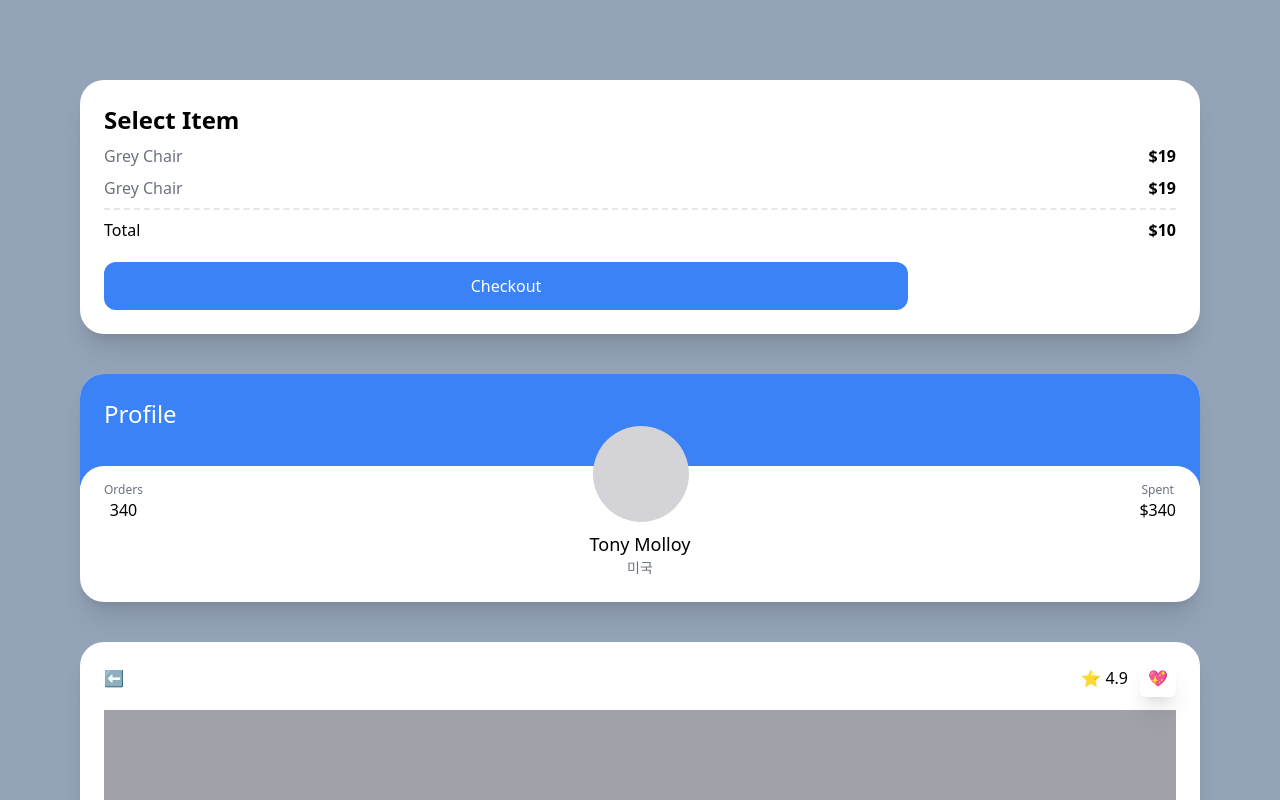
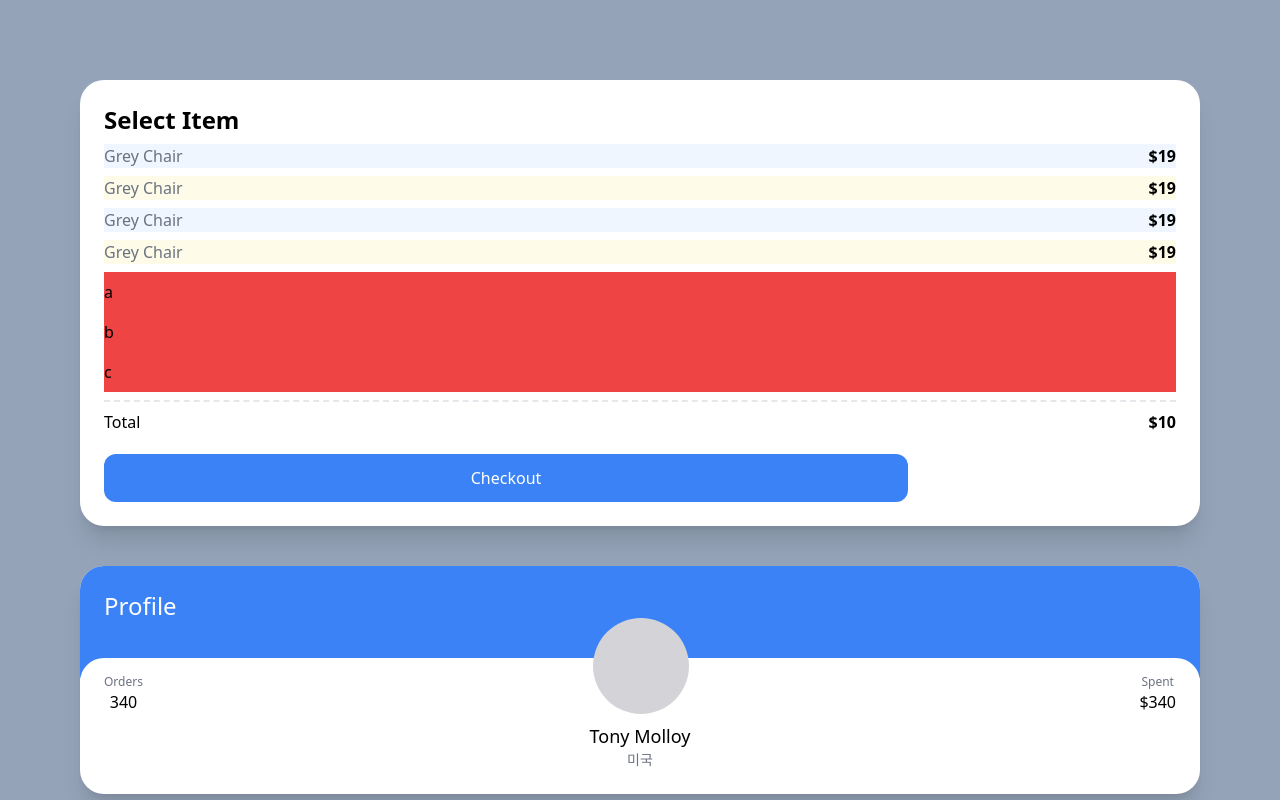
Before and after one commit to gangslee/carrot-market, a Next.js app: page / in a window 1280 px wide. Shown: the top 800 px of the page. Built offline with nearby package versions, Linux system fonts and the light colour scheme.

Commit message:
Modifieres for Lists with TailwindCSS

```diff
--- a/pages/index.tsx
+++ b/pages/index.tsx
@@ -5,14 +5,19 @@
     <div className="bg-slate-400 py-20 px-20 grid gap-10 min-h-screen">
       <div className="bg-white p-6 rounded-3xl shadow-xl">
         <span className="font-semibold text-2xl">Select Item</span>
-        <div className="flex justify-between my-2">
-          <span className="text-gray-500">Grey Chair</span>
-          <span className="font-semibold">$19</span>
-        </div>
-        <div className="flex justify-between">
-          <span className="text-gray-500">Grey Chair</span>
-          <span className="font-semibold">$19</span>
-        </div>
+
+        <ul>
+          {[1, 2, 3, 4].map(i => (
+            <div key={i} className="flex justify-between my-2 odd:bg-blue-50 even:bg-yellow-50">
+              <span className="text-gray-500">Grey Chair</span>
+              <span className="font-semibold">$19</span>
+            </div>))}
+        </ul>
+
+        <ul>
+          {["a", "b", "c", ""].map((c, i) => <li className="bg-red-500 py-2 empty:hidden" key={i}>{c}</li>)}
+        </ul>
+
         <div className="flex justify-between mt-2 pt-2 border-t-2 border-dashed">
           <span>Total</span>
           <span className="font-semibold">$10</span>
```
